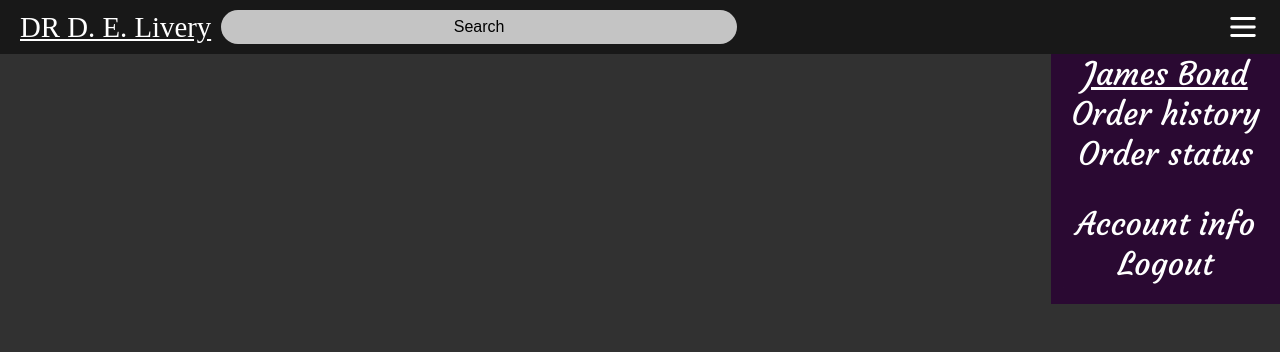
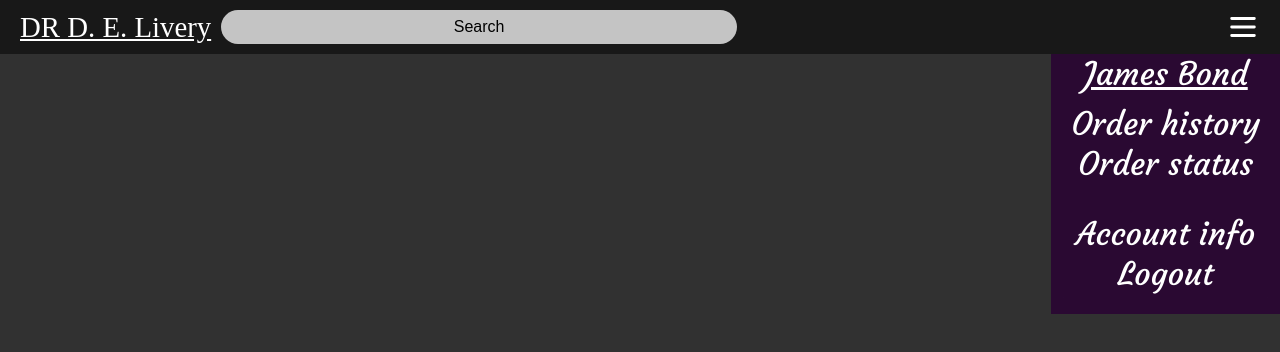
Before and after one commit to AWAProjectOrganization-team-6/frontend, a React (Create React App) app: page / in a window 1280 px wide. Both pictures are taken after a click on the icon 1243 px from the left and 27 px from the top of the page. Shown: the top 352 px of the page. Built offline with nearby package versions, Linux system fonts and the light colour scheme; a web font is replaced by a local one.

Commit message:
Added MenuItem component

```diff
--- a/src/App.js
+++ b/src/App.js
@@ -4,40 +4,13 @@ import { Component } from 'react';
 
 
 class App extends Component {
-    constructor(props) {
-        super(props);
-
-        this.state = {
-            menuOpen: false
-        };
-
-        this.onMenuClicked = this.onMenuClicked.bind(this);
-    }
-
-    closeMenuListenner = (event) => {
-        if (!event.target.closest('[data-menu]')) {
-            this.onMenuClicked();
-        }
-    }
-
-    onMenuClicked() {
-        if (!this.state.menuOpen) {
-            this.setState({ menuOpen: !this.state.menuOpen });
-            document.addEventListener('click', this.closeMenuListenner);
-        } else {
-            document.removeEventListener('click', this.closeMenuListenner);
-            this.setState({ menuOpen: !this.state.menuOpen });
-        }
-    }
-
     render() {
         return (
             <>
-                <Topbar onClick={this.onMenuClicked} userType='ADMIN' />
+                <Topbar userType='ADMIN' />
             </>
         );
     }
-
 }
 
 export default App;
--- a/src/App.scss
+++ b/src/App.scss
@@ -14,7 +14,7 @@ body {
         line-height: 1.5;
     }
 
-    transition: background-color 0.2s;
+    transition: background-color .2s ease-in;
     &:hover {
         background-color: #505050;
     }
--- /dev/null
+++ b/src/components/MenuItem.js
@@ -0,0 +1,19 @@
+import { Component } from 'react';
+import PropTypes from 'prop-types';
+import styles from '../styles/PopUpMenu.module.scss';
+import cx from 'classnames';
+
+export default class MenuItem extends Component {
+    render() {
+        return (
+            <div className={cx(styles.menuItem, styles.button)} onClick={this.props.onClick}>
+                {this.props.text}
+            </div>
+        );
+    }
+}
+
+MenuItem.propTypes = {
+    text: PropTypes.string,
+    onClick: PropTypes.func
+};
--- a/src/components/PopUpMenu.js
+++ b/src/components/PopUpMenu.js
@@ -1,7 +1,9 @@
 import { Component } from 'react';
 import styles from '../styles/PopUpMenu.module.scss';
 import { HiOutlineMenu } from 'react-icons/hi';
+import PropTypes from 'prop-types';
 import cx from 'classnames';
+import MenuItem from './MenuItem';
 
 export default class PopUpMenu extends Component {
     constructor(props) {
@@ -33,15 +35,19 @@ export default class PopUpMenu extends Component {
             <>
                 <HiOutlineMenu className={styles.menuIcon} onClick={this.onMenuClicked} data-menu></HiOutlineMenu>
                 <div className={cx(styles.menu, styles.font, this.state.shown ? styles.on : undefined)} data-menu>
-                    <div className={cx(styles.title, styles.menuItem)}>James Bond</div>
-                    <div className={styles.menuItem}>Order history</div>
-                    <div className={styles.menuItem}>Order status</div>
+                    <div className={cx(styles.title, styles.menuItem)}>{this.props.title}</div>
+                    {this.props.children}
                     <div className={styles.menuSettings}>
-                        <div className={styles.menuItem}>Account info</div>
-                        <div className={styles.menuItem}>Logout</div>
+                        <MenuItem text="Account info"></MenuItem>
+                        <MenuItem text="Logout"></MenuItem>
                     </div>
                 </div>
             </>
         );
     }
 }
+
+PopUpMenu.propTypes = {
+    title: PropTypes.string.isRequired,
+    children: PropTypes.node
+};
--- a/src/components/Topbar.js
+++ b/src/components/Topbar.js
@@ -2,6 +2,7 @@ import styles from '../styles/Topbar.module.scss';
 import PropTypes from 'prop-types';
 import cx from 'classnames';
 import PopUpMenu from './PopUpMenu';
+import MenuItem from './MenuItem';
 
 export default function Topbar(props) {
     var buttons = (
@@ -13,7 +14,10 @@ export default function Topbar(props) {
 
     if (props.userType === 'ADMIN') buttons = (
         <div className={styles.buttons}>
-            <PopUpMenu open={true}></PopUpMenu>
+            <PopUpMenu title="James Bond">
+                <MenuItem text="Order history"></MenuItem>
+                <MenuItem text="Order status"></MenuItem>
+            </PopUpMenu>
         </div>
     );
 
@@ -29,6 +33,5 @@ export default function Topbar(props) {
 }
 
 Topbar.propTypes = {
-    userType: PropTypes.string.isRequired,
-    onClick: PropTypes.func.isRequired
+    userType: PropTypes.string.isRequired
 };
--- a/src/styles/PopUpMenu.module.scss
+++ b/src/styles/PopUpMenu.module.scss
@@ -31,11 +31,11 @@
     //transform-origin: 100% 0%;
     transform: scale(1, 0);
 
-    transition: transform 0.2s ease-in-out .15s;
+    transition: transform .2s ease-in-out .15s;
 
     .title {
         font-size: 2rem;
-        margin: 0px;
+        margin: 10px;
         margin-top: -20px;
         font-weight: normal;
         text-decoration: underline;
@@ -52,6 +52,15 @@
         user-select: none;
         opacity: 0;
         transition: opacity 0.2s ease-in;
+
+        &.button {
+            background-color: transparent;
+
+            transition: color .1s opacity .2s ease-in;
+            &:hover {
+                color: #505050;
+            }
+        }
     }
 
     &.on {
@@ -60,7 +69,7 @@
 
         .menuItem {
             opacity: 1;
-            transition-delay: 0.2s;
+            transition-delay: .2s;
         }
     }
 
```
